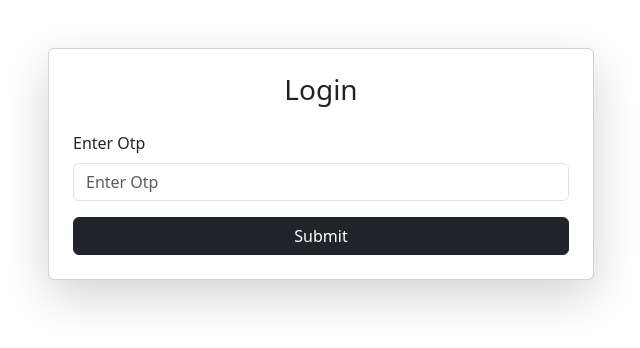
After one commit to nimeesha14/Authentication_System, a Django app: page /Home/verify-otp/ in a window 1280 px wide. The commit adds this page. Shown: the top 348 px of the page, without its empty margins (319-959 px from the left). Run offline with Django 5.2, Linux system fonts and the light colour scheme; some libraries are stand-ins or nearby versions.

Commit message:
Added otp functinality

```diff
--- a/user/models.py
+++ b/user/models.py
@@ -8,6 +8,9 @@ class User(AbstractUser):
 
     username = None
     email = models.EmailField(max_length=50,unique=True)
+    otp = models.CharField(max_length=6, blank=True, null=True)
+    is_verified = models.BooleanField(default=False)
+
 
     USERNAME_FIELD = 'email'
     REQUIRED_FIELDS = []
--- a/user/templates/user/index.html
+++ b/user/templates/user/index.html
@@ -32,7 +32,9 @@
 
     <div class="container mt-4">
         <h2 class="text-center">Portfolio Projects</h2>
+
         {% if request.user.is_authenticated %}
+
         <table class="table table-bordered table-striped">
             <thead class="table-dark">
             <tr>
--- /dev/null
+++ b/user/templates/user/otpverify.html
@@ -0,0 +1,35 @@
+{% extends "user/base.html" %}
+
+<!--{% block title %}-->
+<!--Login Page-->
+<!--{% endblock %}-->
+
+{% block content %}
+<div class="container mt-5">
+    <div class="row justify-content-center">
+        <div class="col-md-6">
+
+            <div class="card shadow-lg p-4">
+                <h3 class="text-center mb-4">Login</h3>
+
+                <form method="post">
+                    {% csrf_token %}
+
+                    <div class="mb-3">
+                        <label class="form-label">Enter Otp</label>
+                        <input type="text" class="form-control" name="otp" placeholder="Enter Otp">
+                    </div>
+
+                    <button type="submit" class="btn btn-dark w-100">
+                        Submit
+                    </button>
+
+                </form>
+
+            </div>
+        </div>
+    </div>
+</div>
+
+
+{% endblock %}
--- a/user/urls.py
+++ b/user/urls.py
@@ -2,11 +2,13 @@ from django.contrib import admin
 from django.urls import path
 
 from user import views
-from user.views import RegisterView, LoginView, LogoutView, Userview
+from user.views import RegisterView, LoginView, LogoutView, Userview, VerifyOTPView
 
 urlpatterns = [
     path('',Userview.as_view(),name='index'),
     path('register/',RegisterView.as_view(),name='register'),
     path('login/',LoginView.as_view(),name='login'),
     path('logout/',LogoutView.as_view(),name='logout'),
+    path('verify-otp/', VerifyOTPView.as_view(), name='verify_otp'),
+
 ]
--- a/user/views.py
+++ b/user/views.py
@@ -1,70 +1,120 @@
+import random
 from django.contrib import messages
 from django.views import View
 from django.shortcuts import render, redirect
 from user.models import User,UserProfile
 from user.form import RegisterForm,UserProfileForm
 from django.contrib.auth import authenticate, login
+from django.core.mail import send_mail
+from django.conf import settings
+from django.http import HttpRequest, HttpResponse
+
+def generate_otp() -> str:
+    """Generate a 6-digit OTP as a string."""
+    return str(random.randint(100000, 999999))
 
 class RegisterView(View):
+    """Handle user registration and send OTP via email."""
     template_name = 'user/register.html'
     form_class = RegisterForm
 
-    def get(self, request):
+    def get(self, request:HttpRequest) -> HttpResponse:
         form = self.form_class()
         return render(request, self.template_name, {'form': form})
 
-    def post(self, request):
+    def post(self, request:HttpRequest) -> HttpResponse:
         form = self.form_class(request.POST)
+        if form.is_valid():
+            user = form.save(commit=False)
+            otp = generate_otp()
+            user.otp = otp
+            user.is_verified = False
+            user.save()
 
-        if form.is_valid():
-            form.save()
-            messages.success(request, "Account created successfully!")
-            return redirect('login')
-
+            # Send OTP email
+            send_mail(
+                'Email Verification OTP',
+                f'Your OTP is {otp}',
+                settings.EMAIL_HOST_USER,
+                [user.email],
+                fail_silently=False,
+            )
+            request.session['email'] = user.email
+            messages.success(request, "OTP sent to your email.")
+            return redirect('verify_otp')
         else:
-            messages.error(request, "user already logged in.")
-
+            messages.error(request, "User already exists.")
         return render(request, self.template_name, {'form': form})
 
 
+class VerifyOTPView(View):
+    """Verify OTP and mark user as verified."""
+    template_name = "user/otpverify.html"
+
+    def get(self, request:HttpRequest) -> HttpResponse:
+        return render(request, self.template_name)
+
+    def post(self, request:HttpRequest) -> HttpResponse:
+        email = request.session.get('email')
+        otp = request.POST.get('otp')
+        user = User.objects.get(email=email)
+        if user.otp == otp:
+            user.is_verified = True
+            # user.otp = None
+            user.save()
+            messages.success(request, "Email verified successfully.")
+            return redirect('login')
+        else:
+            messages.error(request, "Invalid OTP.")
+            return redirect('verify_otp')
+
+
 class LoginView(View):
+    """Handle authenticate user login."""
+
     template_name = 'user/login.html'
 
-    def get(self, request):
+    def get(self, request:HttpRequest) -> HttpResponse:
         return render(request, self.template_name)
 
-    def post(self, request):
+    def post(self, request:HttpRequest) -> HttpResponse:
         email = request.POST.get('email')
         password = request.POST.get('password')
         user = authenticate(request, email=email, password=password)
 
         if user is not None:
-            login(request, user)
-            messages.success(request, "Logged in successfully.")
-            return redirect('index')
+            if user.is_verified:
+                login(request, user)
+                messages.success(request, "Logged in successfully.")
+                return redirect('index')
+            else:
+                messages.error(request, "User is not verified.")
+                return redirect('login')
         else:
             messages.error(request, "Invalid email or password.")
         return redirect('login')
 
-
-
 class LogoutView(View):
-    def get(self,request):
+    """Log out the current user."""
+    def get(self,request:HttpRequest) -> HttpResponse:
         request.session.flush()
         messages.success(request, "Logout successfully.")
         return redirect('login')
 
+
+
 class Userview(View):
+    """Display user profile and form."""
     template_name = 'user/index.html'
     form_class = UserProfileForm
 
-    def get(self,request):
+    def get(self, request: HttpRequest) -> HttpResponse:
+        """Render profile page and show projects if user is authenticated."""
         form = self.form_class()
-        profile = UserProfile.objects.filter(user=request.user)
 
-        return render(request, self.template_name, {'form': form,'profile': profile})
+        if request.user.is_authenticated:
+            profile = UserProfile.objects.filter(user=request.user)
+        else:
+            profile = []
 
-
-
-
-# Create your views here.
+        return render(request, self.template_name, {'form': form, 'profile': profile})
```
Also changed, not shown: Auth/settings.py (+15 -2 lines), user/migrations/0002_user_is_verified_user_otp.py (added).
